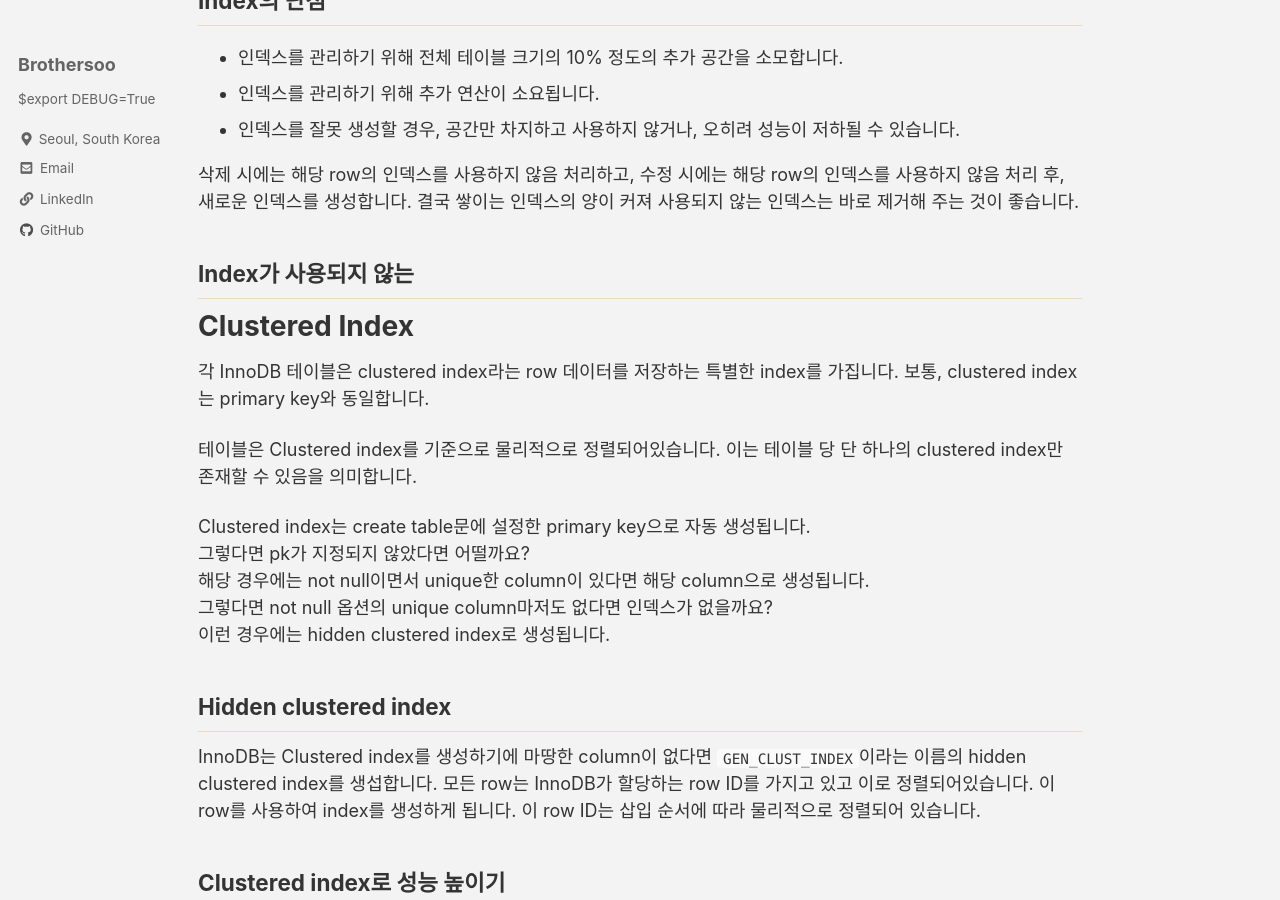
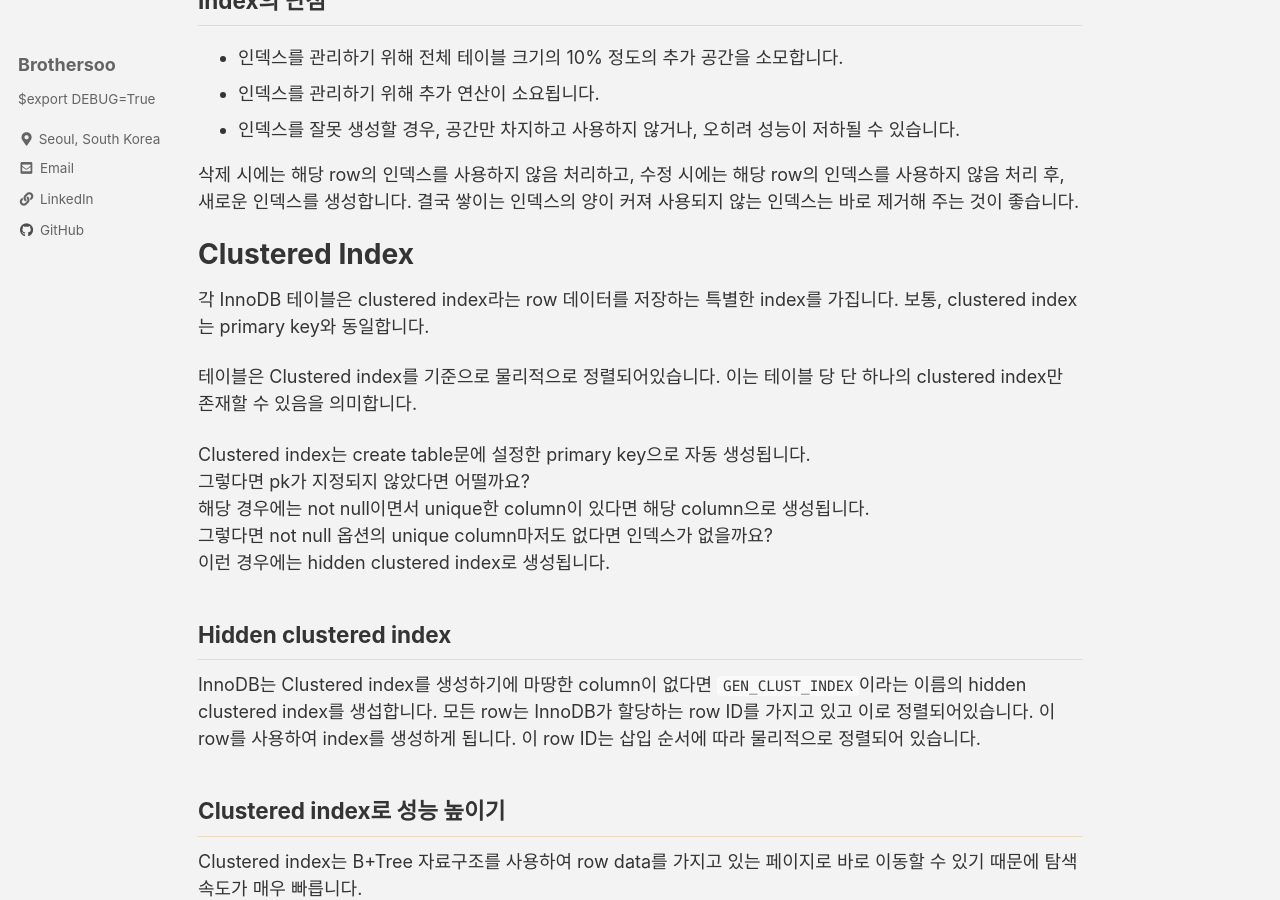
Before and after one commit to brothersoo/brothersoo.github.io, a Jekyll site: the page built from _posts/database/2022-04-09-Index(2)_Clustered_index&Non-clustered_index.md, in a window 1280 px wide and 900 px high, scrolled down 597 px. Built offline with Jekyll 4.4.1, drawn with Linux system fonts in a browser that asks for light colours; cached includes are drawn as plain includes; comment, search, counter and statistics services are not loaded.

Commit message:
MODIFY: config.yml

```diff
--- a/_config.yml
+++ b/_config.yml
@@ -10,8 +10,8 @@
 # Review documentation to determine if you should use `theme` or `remote_theme`
 # https://mmistakes.github.io/minimal-mistakes/docs/quick-start-guide/#installing-the-theme
 
-theme                    : "minimal-mistakes-jekyll"
-# remote_theme           : mmistakes/minimal-mistakes
+# theme                    : "minimal-mistakes-jekyll"
+remote_theme           : "mmistakes/minimal-mistakes@4.24.0"
 minimal_mistakes_skin    : "dirt" # "default", "air", "aqua", "contrast", "dark", "dirt", "neon", "mint", "plum", "sunrise"
 
 # Site Settings
--- a/_posts/database/2022-04-09-Index(2)_Clustered_index&Non-clustered_index.md
+++ b/_posts/database/2022-04-09-Index(2)_Clustered_index&Non-clustered_index.md
@@ -27,8 +27,6 @@ permalink: /database/:title
   - 인덱스를 잘못 생성할 경우, 공간만 차지하고 사용하지 않거나, 오히려 성능이 저하될 수 있습니다.
 
 삭제 시에는 해당 row의 인덱스를 사용하지 않음 처리하고, 수정 시에는 해당 row의 인덱스를 사용하지 않음 처리 후, 새로운 인덱스를 생성합니다. 결국 쌓이는 인덱스의 양이 커져 사용되지 않는 인덱스는 바로 제거해 주는 것이 좋습니다.
-
-## Index가 사용되지 않는
 
 # Clustered Index
 
```
